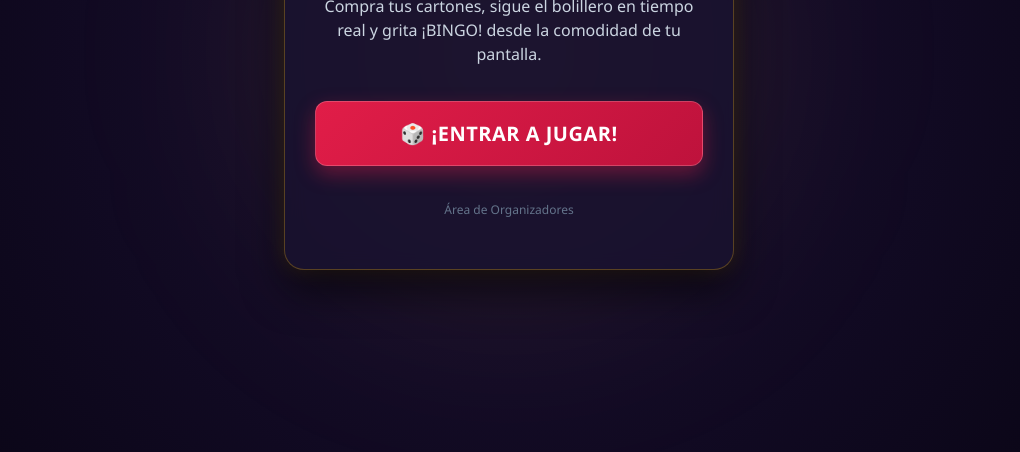
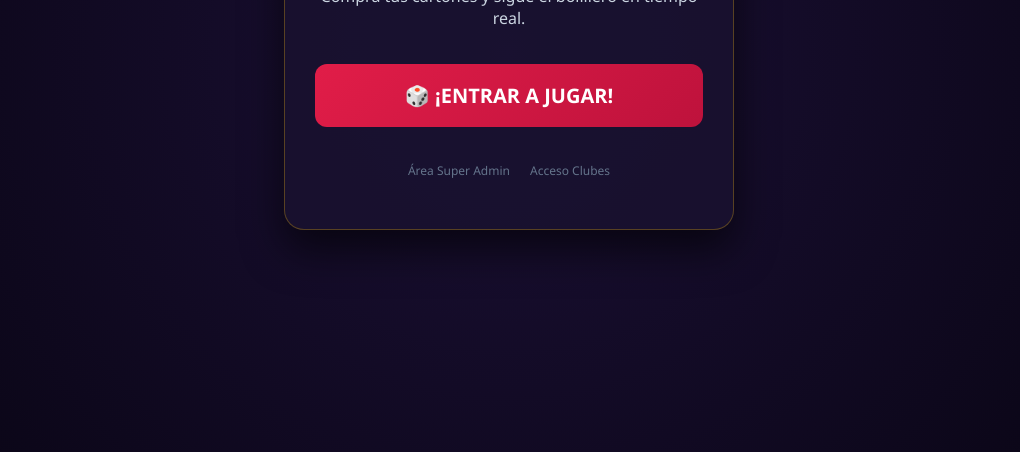
Before and after one commit to marioagonzalez79-oss/bingo-saas, a website: page public/index.html in a window 1280 px wide. Shown: the part 348-800 px from the top of the page, without its empty margins (131-1151 px from the left). Drawn offline with Linux system fonts and the light colour scheme.

Commit message:
Implementar portada moderna y doble capa de seguridad para administradores y clubes

```diff
--- a/public/index.html
+++ b/public/index.html
@@ -3,13 +3,9 @@
 <head>
     <meta charset="UTF-8">
     <meta name="viewport" content="width=device-width, initial-scale=1.0">
-    <title>Bingo SaaS - ¡La Suerte Está de Tu Lado!</title>
+    <title>Bingo Royale - Inicio</title>
     <style>
-        * {
-            margin: 0;
-            padding: 0;
-            box-sizing: border-box;
-        }
+        * { margin: 0; padding: 0; box-sizing: border-box; }
         body {
             font-family: 'Segoe UI', Tahoma, Geneva, Verdana, sans-serif;
             background: radial-gradient(circle at center, #1b1035 0%, #090514 100%);
@@ -19,66 +15,19 @@
             flex-direction: column;
             align-items: center;
             justify-content: center;
-            overflow-x: hidden;
-            position: relative;
         }
-
-        /* Efecto de brillo de fondo */
-        body::before {
-            content: '';
-            position: absolute;
-            width: 400px;
-            height: 400px;
-            background: rgba(234, 179, 8, 0.15);
-            filter: blur(120px);
-            border-radius: 50%;
-            z-index: 0;
-        }
-
         .container {
-            position: relative;
-            z-index: 1;
             text-align: center;
             background: rgba(25, 18, 48, 0.85);
             border: 1px solid rgba(234, 179, 8, 0.3);
             padding: 50px 30px;
             border-radius: 20px;
-            box-shadow: 0 20px 40px rgba(0, 0, 0, 0.6), 0 0 20px rgba(234, 179, 8, 0.2);
+            box-shadow: 0 20px 40px rgba(0, 0, 0, 0.6);
             max-width: 450px;
             width: 90%;
-            backdrop-filter: blur(10px);
         }
-
-        .badge {
-            background: linear-gradient(135deg, #f59e0b, #d97706);
-            color: #000;
-            font-weight: bold;
-            font-size: 12px;
-            text-transform: uppercase;
-            padding: 6px 14px;
-            border-radius: 20px;
-            display: inline-block;
-            margin-bottom: 20px;
-            letter-spacing: 1px;
-            box-shadow: 0 4px 10px rgba(245, 158, 11, 0.4);
-        }
-
-        h1 {
-            font-size: 36px;
-            margin-bottom: 10px;
-            background: linear-gradient(to right, #facc15, #f87171);
-            -webkit-background-clip: text;
-            -webkit-text-fill-color: transparent;
-            font-weight: 800;
-        }
-
-        p {
-            color: #cbd5e1;
-            font-size: 16px;
-            margin-bottom: 35px;
-            line-height: 1.5;
-        }
-
+        h1 { font-size: 36px; margin-bottom: 10px; color: #facc15; }
+        p { color: #cbd5e1; font-size: 16px; margin-bottom: 35px; }
         .btn-player {
             display: block;
             width: 100%;
@@ -89,60 +38,53 @@
             font-size: 20px;
             font-weight: bold;
             border-radius: 12px;
-            transition: all 0.3s ease;
-            box-shadow: 0 8px 20px rgba(225, 29, 72, 0.4);
             text-transform: uppercase;
-            letter-spacing: 0.5px;
-            border: 1px solid rgba(255, 255, 255, 0.2);
         }
-
-        .btn-player:hover {
-            transform: translateY(-3px);
-            background: linear-gradient(135deg, #f43f5e, #e11d48);
-            box-shadow: 0 12px 25px rgba(225, 29, 72, 0.6);
+        .admin-links {
+            margin-top: 35px;
+            display: flex;
+            justify-content: center;
+            gap: 20px;
+            font-size: 12px;
         }
-
-        .btn-player:active {
-            transform: translateY(1px);
-        }
-
         .admin-link {
-            margin-top: 35px;
             color: #64748b;
-            font-size: 12px;
             cursor: pointer;
             text-decoration: none;
-            transition: color 0.2s;
-            display: inline-block;
         }
-
-        .admin-link:hover {
-            color: #94a3b8;
-            text-decoration: underline;
-        }
+        .admin-link:hover { color: #94a3b8; text-decoration: underline; }
     </style>
 </head>
 <body>
+    <div class="container">
+        <h1>BINGO ROYALE</h1>
+        <p>Compra tus cartones y sigue el bolillero en tiempo real.</p>
 
-    <div class="container">
-        <div class="badge">🔥 ¡Sorteos en Vivo!</div>
-        <h1>BINGO ROYALE</h1>
-        <p>Compra tus cartones, sigue el bolillero en tiempo real y grita ¡BINGO! desde la comodidad de tu pantalla.</p>
-
-        <!-- Acceso directo y llamativo para jugadores -->
         <a href="player.html" class="btn-player">🎲 ¡Entrar a Jugar!</a>
 
-        <!-- Acceso oculto para administración -->
-        <div>
-            <span class="admin-link" onclick="accesoAdmin()">Área de Organizadores</span>
+        <div class="admin-links">
+            <span class="admin-link" onclick="accesoSuperAdmin()">Área Super Admin</span>
+            <span class="admin-link" onclick="accesoClub()">Acceso Clubes</span>
         </div>
     </div>
 
     <script>
-        function accesoAdmin() {
-            const clave = prompt("Introduce la clave de acceso administrativo:");
+        function accesoSuperAdmin() {
+            const clave = prompt("Introduce la clave de Super Admin:");
             if (clave === "bingo2026seguro") {
+                sessionStorage.setItem('admin_auth', 'true');
                 window.location.href = "admin-panel.html";
+            } else if (clave !== null) {
+                alert("Clave incorrecta.");
+            }
+        }
+
+        function accesoClub() {
+            const clave = prompt("Introduce la clave de Organizador / Club:");
+            // Contraseña independiente para los clubes
+            if (clave === "clubes2026access") {
+                sessionStorage.setItem('club_auth', 'true');
+                window.location.href = "org-admin.html";
             } else if (clave !== null) {
                 alert("Clave incorrecta.");
             }
```
Also changed, not shown: public/org-admin.html (+12 -0 lines).
